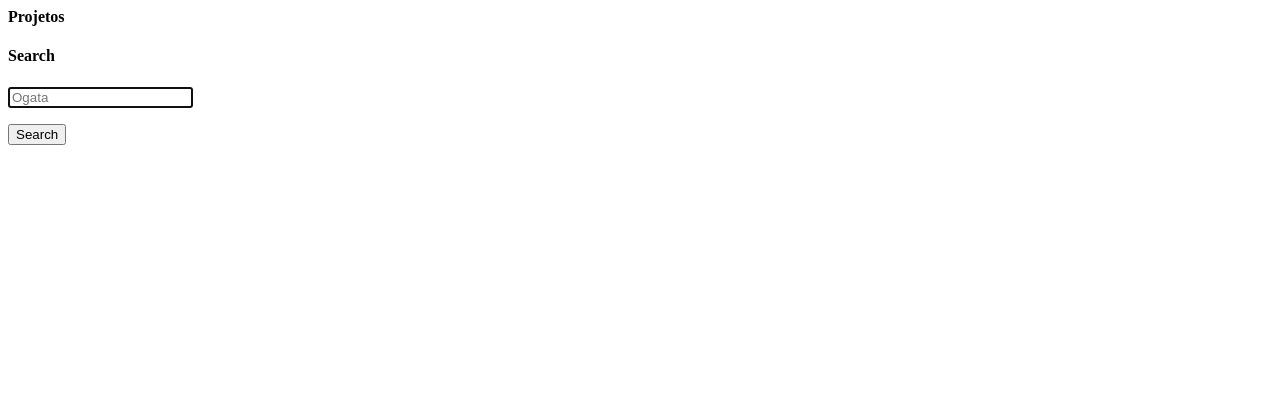
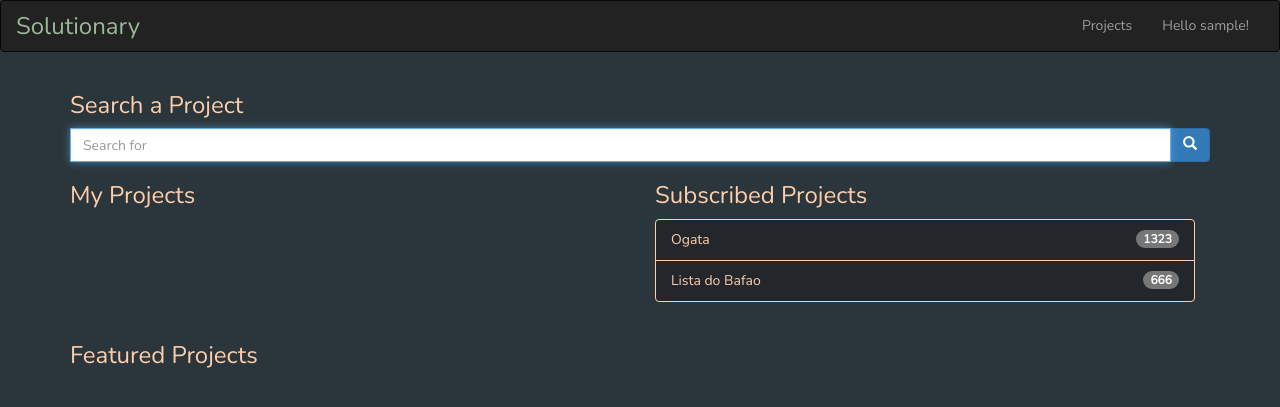
Before and after one commit to gitoso-College-Projects-ITA-2021/CES-22-Solutionary, a Flask app: page /projects/ in a window 1280 px wide. Shown: the top 407 px of the page. Run offline with Flask 2, Linux system fonts and the light colour scheme; the visitor is signed in with stand-in values (Sample User, id 1); data comes from the database, SQL or seed files in the repository; data that the repository does not hold is empty; some libraries are stand-ins or nearby versions.

Commit message:
integrate front with projects page

```diff
--- a/forms.py
+++ b/forms.py
@@ -70,7 +70,6 @@ class DeleteProjectForm(FlaskForm):
 class SearchProjects(FlaskForm):
     """ Search Project Form """
 
-    name = StringField('name_label',
-        validators=[InputRequired(message="Project name required"), Length(min=1)])
+    name = StringField('name_label', validators=[])
 
     submit_button = SubmitField('Search')
--- a/routes.py
+++ b/routes.py
@@ -138,6 +138,27 @@ def display_projects():
     return render_template('projects.html', form=proj_form, del_form=del_proj_form, projects=projects,
     my_projects=my_projects)
 
+@app.route('/projects/', methods=['GET', 'POST'])
+@app.route('/projects/<string:name>', methods=['GET', 'POST'])
+@login_required
+def projects(name=None):
+    search_form = SearchProjects()
+
+    projects = Project.query.all()
+    if not name:
+        if request.method == 'GET':
+            return render_template('projects.html', projects=projects, form=search_form)
+
+        form_name = request.form['form-name']
+        if form_name == 'search' and search_form.validate_on_submit():
+            name = search_form.name.data
+
+    if name:
+        projects = Project.query.filter_by(name=name)
+
+    return render_template('projects.html', projects=projects, form=search_form)
+
+
 @app.route('/quill')
 def quill():
     return render_template('quill.html')
@@ -146,24 +167,3 @@ def quill():
 @login_required
 def temp():
     return render_template('temp.html')
-
-@app.route('/projects/', methods=['GET', 'POST'])
-@app.route('/projects/<string:name>', methods=['GET', 'POST'])
-@login_required
-def all_projects(name=None):
-    search_form = SearchProjects()
-
-    projects = Project.query.all()
-    if not name:
-        if request.method == 'GET':
-            return render_template('all_projects.html', projects=projects, form=search_form)
-
-
-        form_name = request.form['form-name']
-        if form_name == 'search' and search_form.validate_on_submit():
-            name = search_form.name.data
-
-
-    projects = Project.query.filter_by(name=name)
-
-    return render_template('all_projects.html', projects=projects, form=search_form)
--- a/templates/index.html
+++ b/templates/index.html
@@ -5,7 +5,7 @@
     <div class="container">
         <h1>Welcome to Solutionary!</h1>
         <p>Learn, Solve, Share, Repeat!</p>
-        <p><a class="btn btn-primary btn-lg" href="/search" role="button">Search projects &raquo;</a></p>
+        <p><a class="btn btn-primary btn-lg" href="{{url_for('projects')}}" role="button">Search projects &raquo;</a></p>
     </div>
 </div>
 <div class="container">
@@ -18,7 +18,7 @@
         <div class="col-md-4">
         <h2>Explore the library</h2>
         <p>See featured projects from other users or search solution for your textbook problems.</p>
-        <p><a class="btn btn-default btn-dark" href="/search" role="button">Explore &raquo;</a></p>
+        <p><a class="btn btn-default btn-dark" href="{{url_for('projects')}}" role="button">Explore &raquo;</a></p>
         </div>
         <div class="col-md-4">
         <h2>Register now</h2>
--- a/templates/projects.html
+++ b/templates/projects.html
@@ -1,82 +1,54 @@
-{% block title %} Project {% endblock %}
-{% block content %}
+{% extends "topbar.html" %}
 
-<form action="{{url_for('project')}}" method="POST">
-    <input type="hidden" name="form-name" value="add">
-
-  {{ form.csrf_token }}
-  <div>
-      {{ form.name(class_='form-control', placeholder='Ogata', autocomplete='off', autofocus=true)}}
-
-      <ul>
-          {% for error in form.name.errors %}
-          <li>{{ error }}</li>
-          {% endfor %}
-      </ul>
-
-  </div>
-
-  <div>
-    {{ form.submit_button}}
-  </div>
-
-
-
-</form>
-
-<form action="{{url_for('project')}}" method="POST">
-    <input type="hidden" name="form-name" value="delete">
-
-  {{ del_form.csrf_token }}
-  <div>
-      {{ del_form.name(class_='form-control', placeholder='a', autocomplete='off', autofocus=true)}}
-
-      <ul>
-          {% for error in del_form.name.errors %}
-          <li>{{ error }}</li>
-          {% endfor %}
-      </ul>
-
-  </div>
+{% block title %} Solutionary {% endblock %}
 
 {% block content %}
 <div class="container">
-  <form action="{{url_for('project')}}" method="POST">
-    <input type="hidden" name="form-name" value="add">
-    {{ form.csrf_token }}
-    <div>
-        {{ form.name(class_='form-control', placeholder='Ogata', autocomplete='off', autofocus=true)}}
-        <ul>
-            {% for error in form.name.errors %}
-            <li>{{ error }}</li>
-            {% endfor %}
-        </ul>
-    </div>
-    <div>
-      {{ form.submit_button}}
-    </div>
-  </form>
-
-<h4> Projetos </h4>
-<body>
-    {% for project in projects %}
-
-    <h5>Nome: {{ project.name }} </h5>
-
-
-  {% endfor %}
-</body>
-
-<h4> Meus Projetos </h4>
-<body>
-    {% for project in my_projects %}
-
-    <h5>Nome: {{ project.name }} </h5>
-
-  {% endfor %}
-</body>
-
-
-
-</form>
+    <div class="row">
+            <div class="col-lg-12">
+                <h3>Search a Project</h3>
+                <!-- <div class="input-group col-lg-12">
+                    <input type="text" class="form-control" placeholder="Search for...">
+                    <span class="input-group-btn">
+                        <button class="btn btn-primary" type="button"><span class="glyphicon glyphicon-search" aria-hidden="true"></span></button>
+                    </span>
+                </div> -->
+                <form action="{{url_for('projects')}}" method="POST">
+                    <div class="input-group col-lg-12">
+                        <input type="hidden" name="form-name" value="search">
+                        {{ form.csrf_token }}
+                        {{ form.name(class_='form-control', placeholder='Search for', autocomplete='off', autofocus=true)}}
+                        <span class="input-group-btn">
+                            <button class="btn btn-primary" type="submit"><span class="glyphicon glyphicon-search" aria-hidden="true"></span></button>
+                        </span>
+                    </div>
+                </form>
+            </div>
+            <div class="col-lg-6">
+                <h3>My Projects</h3>
+                <div class="list-group col-lg-12">
+                    {% for project in my_projects %}
+                        <button type="button" class="list-group-item">{{ project.name }} <span class="badge">21</span></button>
+                    {% endfor %}
+                </div>
+            </div>
+            <div class="col-lg-6">
+                <h3>Subscribed Projects</h3>
+                <div class="list-group col-lg-12">
+                    <button type="button" class="list-group-item">Ogata <span class="badge">1323</span></button>
+                    <button type="button" class="list-group-item">Lista do Bafao <span class="badge">666</span></button>
+                </div>
+            </div>
+        </div>
+    <div class="row">
+            <div class="col-lg-12">
+                <h3>Featured Projects</h3>
+                <div class="list-group col-lg-12">
+                    {% for project in projects %}
+                        <button type="button" class="list-group-item">{{ project.name }} <span class="badge">21</span></button>
+                    {% endfor %}
+                </div>
+            </div>
+        </div>
+</div>
 {% endblock %}
--- a/templates/topbar.html
+++ b/templates/topbar.html
@@ -27,7 +27,7 @@ Solutionary
     <div class="container-fluid">
         <!-- Brand and toggle get grouped for better mobile display -->
         <div class="navbar-header">
-        <a class="navbar-brand" id="navbar-logo-text" href="#">Solutionary</a>
+        <a class="navbar-brand" id="navbar-logo-text" href="/">Solutionary</a>
         </div>
         <!-- Collect the nav links, forms, and other content for toggling -->
         <div class="collapse navbar-collapse" id="bs-example-navbar-collapse-1">
@@ -37,8 +37,7 @@ Solutionary
         </ul> -->
         {% if current_user.is_authenticated %}
         <ul class="nav navbar-nav navbar-right">
-                <li><a href=" {{ url_for('project') }}">My Projects</a></li>
-                <li><a href="#">Search Projects</a></li>
+                <li><a href=" {{ url_for('projects') }}">Projects</a></li>
                 <li><a href="#">Hello {{ current_user.username }}! <span class="sr-only">(current)</span></a></li>
         </ul>
         {% else %}
```
Also changed, not shown: templates/temp.html (+1 -42 lines).
